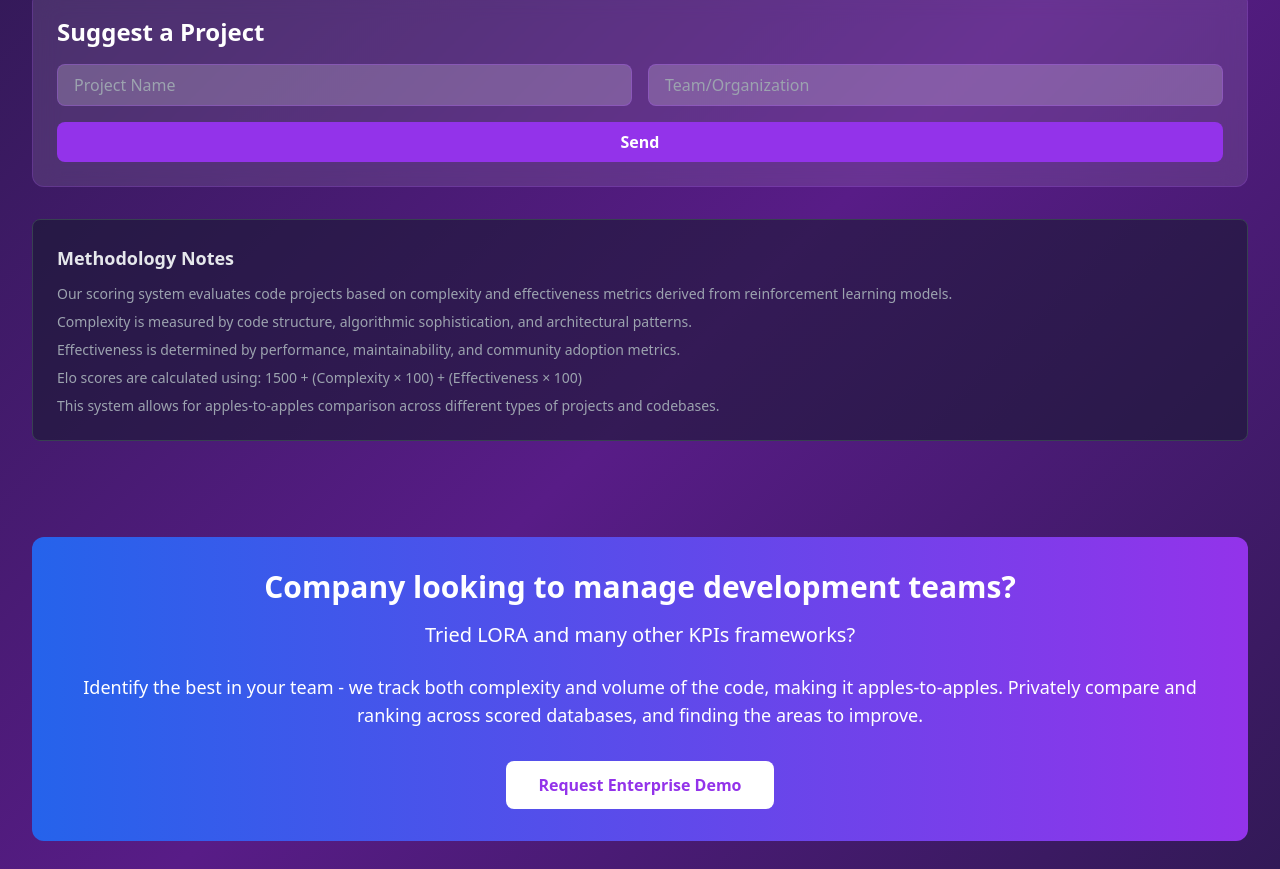
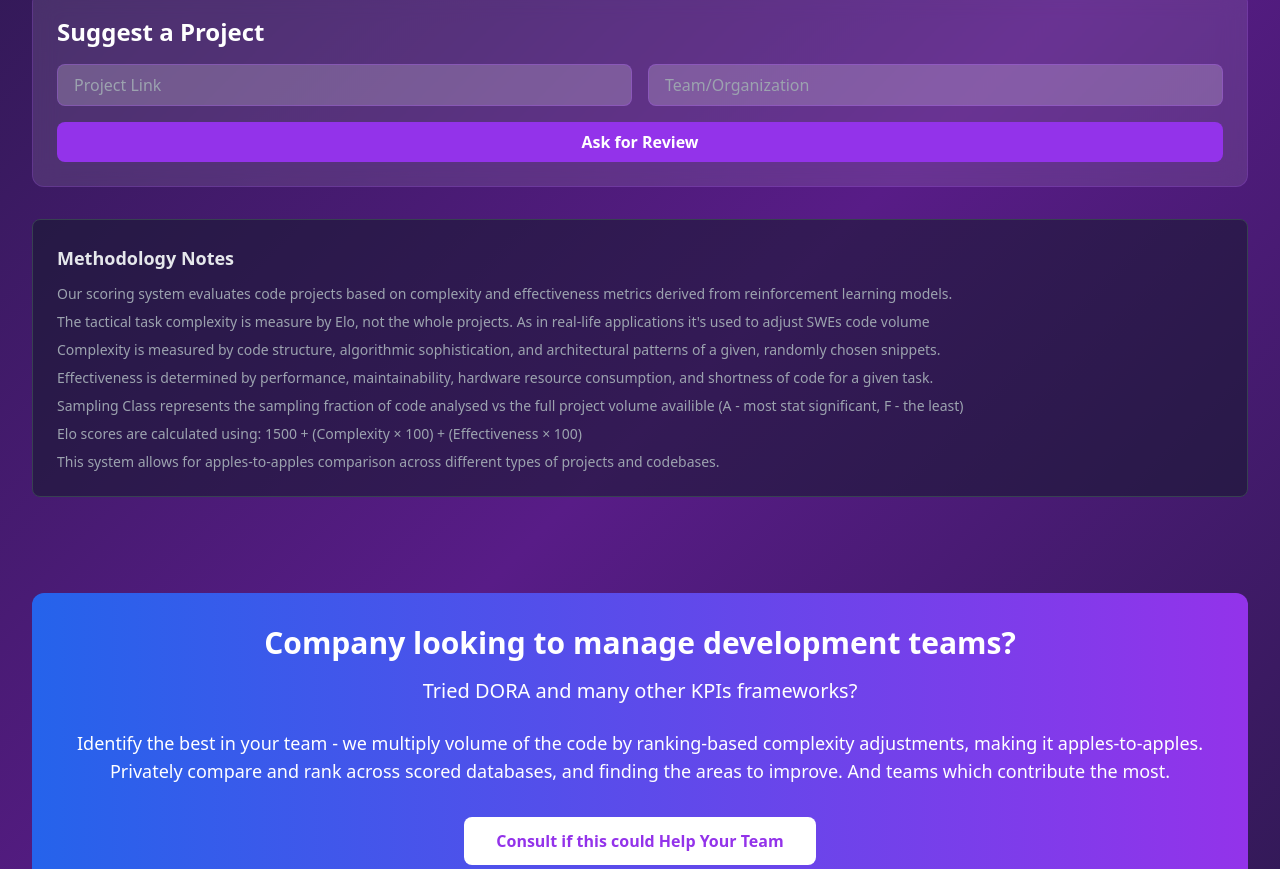
Before and after one commit to Matig-matig87/Website_R, a plain HTML site: page index.html in a window 1280 px wide. Shown: the part 1114-1983 px from the top of the page. Drawn offline with nearby package versions, Linux system fonts and the light colour scheme.

Commit message:
Small changes, mainly text and colors

```diff
--- a/index.html
+++ b/index.html
@@ -111,10 +111,10 @@
                     ...and battling against a waste of code
                 </p>
                 <p class="text-lg text-gray-300 max-w-4xl">
-                    We create battles of code from across the web against each other to evaluate the best.
-                    Using reinforcement learning AI models to score the code across the web.
+                    We compare code from across the web against each other to evaluate, in search for the best.
+                    Using reinforcement learning AI models, getting better in scoring samples of code.
                     We do it inside companies full-time. And here some part-time initiative for
-                    Open Source projects, Universities, Corporate open repos... and suggest your favorite ones below.
+                    Open Source projects, Universities, and even Corporate open repos...
                 </p>
                 <p class="text-md text-gray-400 mt-4">
                     It's simple - we adjust complexity and effectiveness of the code.
@@ -177,7 +177,7 @@
                     <input
                         type="text"
                         id="projectName"
-                        placeholder="Project Name"
+                        placeholder="Project Link"
                         class="bg-white bg-opacity-20 text-white px-4 py-2 rounded-lg border border-purple-500/30 focus:outline-none focus:ring-2 focus:ring-purple-500"
                         required
                     />
@@ -192,7 +192,7 @@
                         type="submit"
                         class="col-span-1 md:col-span-2 bg-purple-600 hover:bg-purple-700 text-white font-bold py-2 px-4 rounded-lg transition-colors"
                     >
-                        Send
+                        Ask for Review
                     </button>
                 </form>
             </div>
@@ -202,8 +202,10 @@
                 <h4 class="text-lg font-semibold text-gray-200 mb-3">Methodology Notes</h4>
                 <div class="methodology-text text-gray-400 space-y-2">
                     <p>Our scoring system evaluates code projects based on complexity and effectiveness metrics derived from reinforcement learning models.</p>
-                    <p>Complexity is measured by code structure, algorithmic sophistication, and architectural patterns.</p>
-                    <p>Effectiveness is determined by performance, maintainability, and community adoption metrics.</p>
+                    <p>The tactical task complexity is measure by Elo, not the whole projects. As in real-life applications it's used to adjust SWEs code volume </p>
+                    <p>Complexity is measured by code structure, algorithmic sophistication, and architectural patterns of a given, randomly chosen snippets.</p>
+                    <p>Effectiveness is determined by performance, maintainability, hardware resource consumption, and shortness of code for a given task.</p>
+                    <p>Sampling Class represents the sampling fraction of code analysed vs the full project volume availible (A - most stat significant, F - the least)</p>
                     <p>Elo scores are calculated using: 1500 + (Complexity × 100) + (Effectiveness × 100)</p>
                     <p>This system allows for apples-to-apples comparison across different types of projects and codebases.</p>
                 </div>
@@ -214,14 +216,14 @@
         <section class="max-w-7xl mx-auto px-4 sm:px-6 lg:px-8 py-12">
             <div class="bg-gradient-to-r from-blue-600 to-purple-600 rounded-xl p-8 text-white text-center">
                 <h2 class="text-3xl font-bold mb-4">Company looking to manage development teams?</h2>
-                <p class="text-xl mb-6">Tried LORA and many other KPIs frameworks?</p>
+                <p class="text-xl mb-6">Tried DORA and many other KPIs frameworks?</p>
                 <p class="text-lg mb-8">
-                    Identify the best in your team - we track both complexity and volume of the code,
-                    making it apples-to-apples. Privately compare and ranking across scored databases,
-                    and finding the areas to improve.
+                    Identify the best in your team - we multiply volume of the code by ranking-based complexity adjustments,
+                    making it apples-to-apples. Privately compare and rank across scored databases,
+                    and finding the areas to improve. And teams which contribute the most.
                 </p>
                 <button class="bg-white text-purple-600 font-bold py-3 px-8 rounded-lg hover:bg-gray-100 transition-colors">
-                    Request Enterprise Demo
+                    Consult if this could Help Your Team
                 </button>
             </div>
         </section>
@@ -295,7 +297,7 @@
         <footer class="bg-black bg-opacity-30 backdrop-blur-sm border-t border-purple-500/20 mt-16">
             <div class="max-w-7xl mx-auto px-4 sm:px-6 lg:px-8 py-8">
                 <div class="text-center text-gray-400">
-                    <p>© 2024 Code Elo Ranking. All rights reserved.</p>
+                    <p>© 2025 Code Ranx. All rights reserved.</p>
                     <p class="mt-2">Powered by Reinforcement Learning AI Models</p>
                 </div>
             </div>
```
